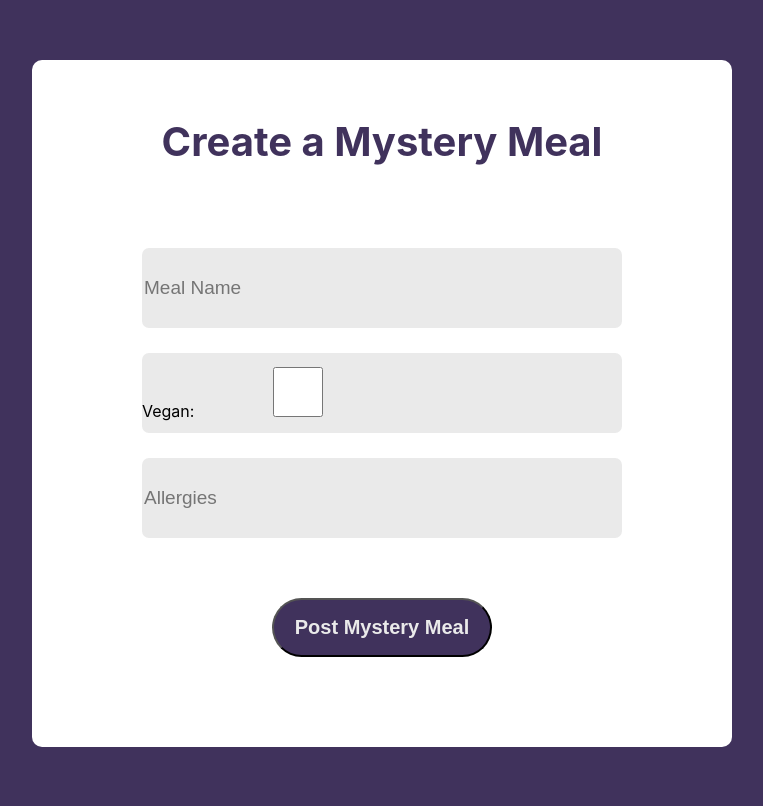
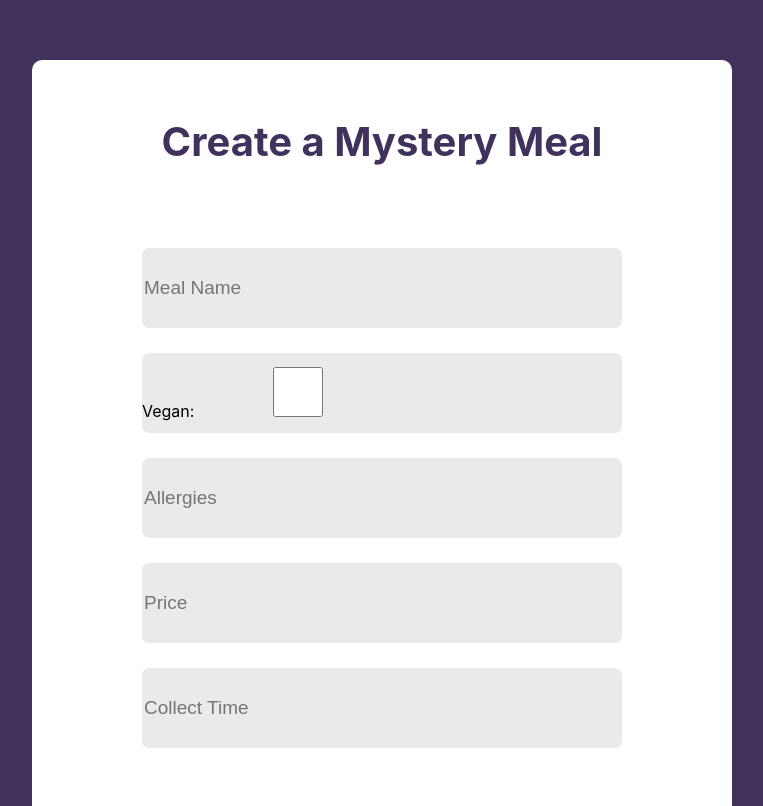
Before and after one commit to mkapri1/CulinaryCache, a React (Create React App) app: page /create-meal in a window 1280 px wide. Shown: the part 140-946 px from the top of the page, without its empty margins (258-1021 px from the left). Built offline with nearby package versions, Linux system fonts and the light colour scheme; no server answers.

Commit message:
frontend

```diff
--- a/src/App.js
+++ b/src/App.js
@@ -6,23 +6,25 @@ import LandingPage from './frontend/LandingPage';
 import SellerRegistration from './frontend/SellerRegistration';
 import CreateMeal from './frontend/CreateMeal';
 import UserPage from './frontend/UserPage';
+import SellerLogin from './frontend/SellerLogin';
 import axios from "axios";
 import { useEffect } from 'react';
 
 
 function App() {
 
-  useEffect(() => {
-    axios.get("http://localhost:3001/meals").then((response) => {
-      console.log(response)
-    })
-  }, [])
+  //useEffect(() => {
+    //axios.get("http://localhost:3001/meals").then((response) => {
+      //console.log(response)
+    //})
+  //}, [])
   return (
     <Router>
     <div>
       <Routes>
       <Route path='/' element={<LandingPage/>} />
       <Route path='/seller' element={<SellerRegistration/>} />
+      <Route path = '/login' element={<SellerLogin/>} />
       <Route path='/create-meal' element={<CreateMeal/>}/>
       <Route path='/meals' element={<UserPage/>}/>
       </Routes>
--- a/src/frontend/CreateMeal.jsx
+++ b/src/frontend/CreateMeal.jsx
@@ -5,6 +5,8 @@ const CreateMeal = () => {
   const [mealName, setMealName] = useState('');
   const [isVegan, setIsVegan] = useState(false);
   const [allergies, setAllergies] = useState('');
+  const [ priceRange, setPriceRange ] = useState('');
+  const [ collectTime, setCollectTime ] = useState('');
 
   const handleMealNameChange = (e) => {
     setMealName(e.target.value);
@@ -17,6 +19,15 @@ const CreateMeal = () => {
   const handleAllergiesChange = (e) => {
     setAllergies(e.target.value);
   };
+
+  const handlePriceRange = (e) => {
+    setPriceRange(e.target.value);
+  };
+
+  const handleCollectTime = (e) => {
+    setCollectTime(e.target.value);
+  };
+
 
   const handleSubmit = (e) => {
     e.preventDefault();
@@ -59,6 +70,22 @@ const CreateMeal = () => {
               onChange={handleAllergiesChange}
             />
           </div>
+          <div className="input">
+            <input
+              type="integer"
+              placeholder="Price"
+              value={priceRange}
+              onChange={handlePriceRange}
+            />
+          </div>
+          <div className="input">
+            <input
+              type="integer"
+              placeholder="Collect Time"
+              value={collectTime}
+              onChange={handleCollectTime}
+            />
+          </div>
         </div>
         <div className="submit-container">
           <button type="submit" className="submit">
--- a/src/frontend/SellerRegistration.jsx
+++ b/src/frontend/SellerRegistration.jsx
@@ -1,8 +1,16 @@
 import React from "react";
 import './SellerRegistration.css'
 //import { Link } from 'react-router-dom';
+import { useNavigate } from "react-router-dom";
+
+
+
+
+
 
 const SellerRegistration= () => {
+
+    const navigate = useNavigate();
     return(
         <div>
         <a href="/seller">About</a>
@@ -32,7 +40,7 @@ const SellerRegistration= () => {
 
             <div className="submit-container">
                 <div className="submit"> Register</div>
-                <div className="submit"> Login </div>
+                <button className = "submit"onClick = {() => navigate("/login")}> Login </button> <br/>
             </div>
         </div>
      </div>
```
